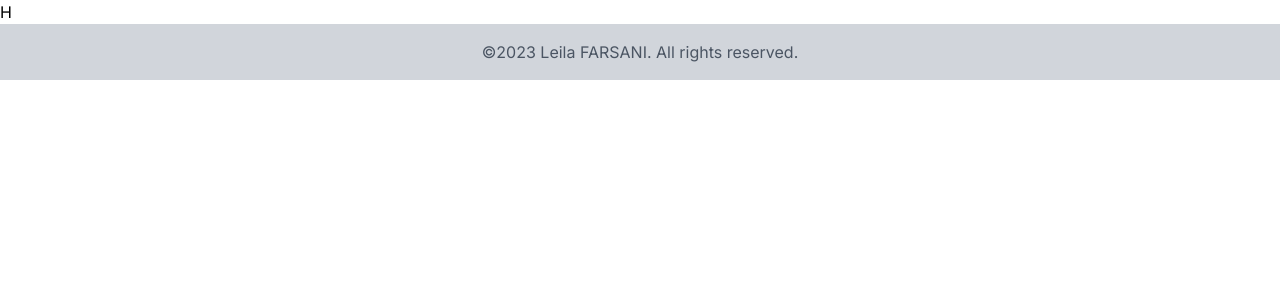
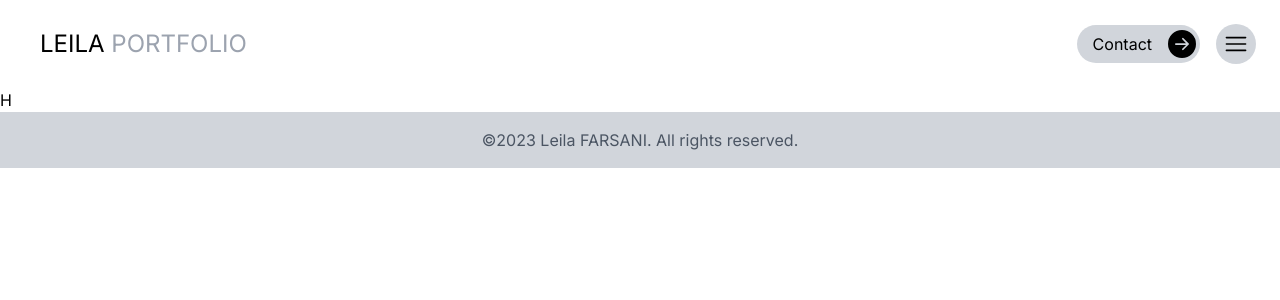
Before and after one commit to leilafarsani/leila-portfolio, a Next.js app: page / in a window 1280 px wide. Shown: the top 300 px of the page. Built offline with nearby package versions, Linux system fonts and the light colour scheme.

Commit message:
Navbar added to layout!

```diff
--- a/app/layout.tsx
+++ b/app/layout.tsx
@@ -1,7 +1,8 @@
-import Footer from "@/components/footer/Footer";
 import "./globals.css";
 import { Inter } from "next/font/google";
 import ClientOnly from "@/providers/Client";
+import Navbar from "@/components/navbar/Navbar";
+import Footer from "@/components/footer/Footer";
 
 const inter = Inter({ subsets: ["latin"] });
 
@@ -18,6 +19,7 @@ export default function RootLayout({
     <html lang="en">
       <body className={inter.className}>
         <ClientOnly>
+          <Navbar />
           {children}
           <Footer />
         </ClientOnly>
```
